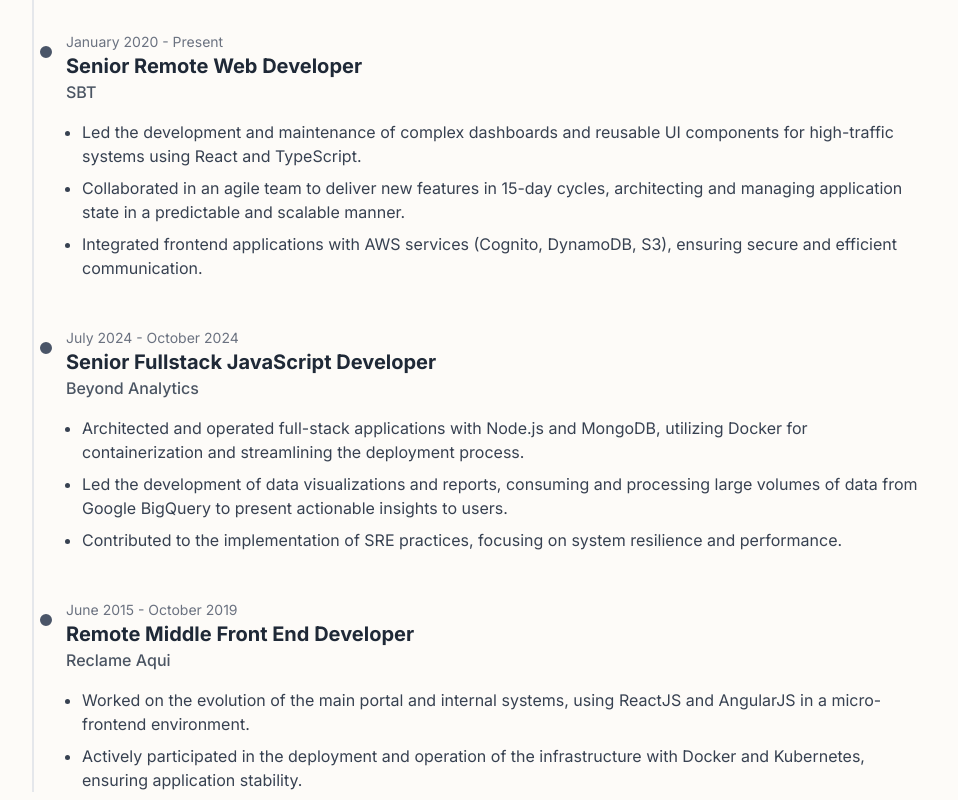
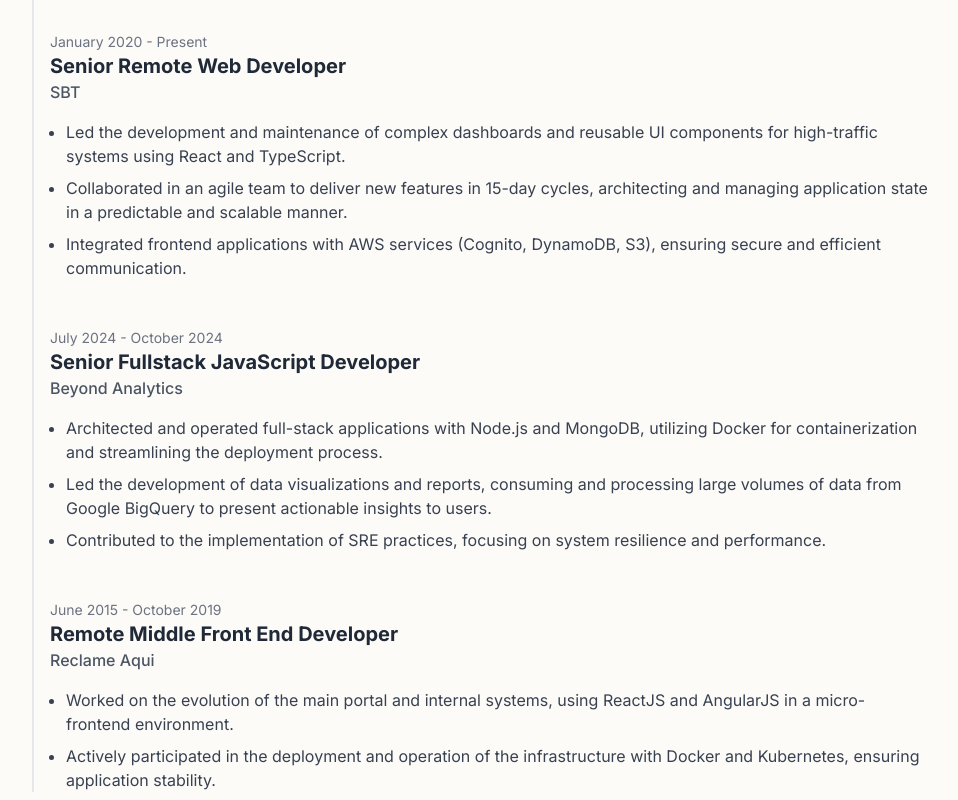
Before and after one commit to thundree/resume, a plain HTML site: page index.html in a window 1280 px wide. Shown: the part 1200-2000 px from the top of the page, without its empty margins (160-1118 px from the left). Drawn offline with nearby package versions, Linux system fonts and the light colour scheme.

Commit message:
Refactor experience section to use static HTML for timeline and enhance content clarity

```diff
--- a/index.html
+++ b/index.html
@@ -17,18 +17,6 @@
         font-family: "Inter", sans-serif;
         background-color: #fdfbf8;
         color: #1a202c;
-      }
-      .timeline-item::before {
-        content: "";
-        position: absolute;
-        left: -30px;
-        top: 20px;
-        transform: translateY(-50%);
-        width: 20px;
-        height: 20px;
-        border-radius: 50%;
-        background-color: #4a5568;
-        border: 4px solid #fdfbf8;
       }
     </style>
   </head>
@@ -109,8 +97,131 @@
         <h2 class="text-3xl font-bold text-center mb-12">
           Professional Experience
         </h2>
-        <div class="relative max-w-4xl mx-auto pl-8 border-l-2 border-gray-200">
-          <div id="timeline-container"></div>
+        <div class="relative max-w-4xl mx-auto pl-4 border-l-2 border-gray-200">
+          <div id="timeline-container">
+            <div class="mb-12 timeline-item relative">
+              <div>
+                <p class="text-sm text-gray-500">March 2012 - Present</p>
+                <h3 class="text-xl font-bold text-gray-800">
+                  Freelance Web Developer
+                </h3>
+                <p class="text-md text-gray-600 font-medium">Self-employed</p>
+              </div>
+              <div class="mt-4">
+                <ul class="ml-4 list-disc space-y-2 text-gray-700">
+                  <li>
+                    Acting as a Senior Full Stack Engineer for various clients,
+                    focusing on the architecture and development of Single Page
+                    Applications (SPAs) and SSR applications with React and
+                    Vue.js.
+                  </li>
+                  <li>
+                    Responsible for the complete feature lifecycle, including
+                    defining API contracts, implementing frontend business
+                    logic, and integrating with Node.js backends.
+                  </li>
+                  <li>
+                    Implemented comprehensive test suites with Jest, Vitest, and
+                    Cypress, ensuring code quality and maintainability while
+                    reducing regressions in production.
+                  </li>
+                  <li>
+                    Optimized application performance through code-splitting,
+                    caching, and Server-Side Rendering (SSR) techniques,
+                    significantly improving Core Web Vitals.
+                  </li>
+                  <li>
+                    Engineered a low-latency, near-instantaneous navigation
+                    experience by leveraging advanced caching and pre-rendering
+                    techniques, consistently achieving exceptional Lighthouse
+                    scores (95+) across performance, accessibility, and SEO.
+                  </li>
+                </ul>
+              </div>
+            </div>
+
+            <div class="mb-12 timeline-item relative">
+              <div>
+                <p class="text-sm text-gray-500">January 2020 - Present</p>
+                <h3 class="text-xl font-bold text-gray-800">
+                  Senior Remote Web Developer
+                </h3>
+                <p class="text-md text-gray-600 font-medium">SBT</p>
+              </div>
+              <div class="mt-4">
+                <ul class="ml-4 list-disc space-y-2 text-gray-700">
+                  <li>
+                    Led the development and maintenance of complex dashboards
+                    and reusable UI components for high-traffic systems using
+                    React and TypeScript.
+                  </li>
+                  <li>
+                    Collaborated in an agile team to deliver new features in
+                    15-day cycles, architecting and managing application state
+                    in a predictable and scalable manner.
+                  </li>
+                  <li>
+                    Integrated frontend applications with AWS services (Cognito,
+                    DynamoDB, S3), ensuring secure and efficient communication.
+                  </li>
+                </ul>
+              </div>
+            </div>
+
+            <div class="mb-12 timeline-item relative">
+              <div>
+                <p class="text-sm text-gray-500">July 2024 - October 2024</p>
+                <h3 class="text-xl font-bold text-gray-800">
+                  Senior Fullstack JavaScript Developer
+                </h3>
+                <p class="text-md text-gray-600 font-medium">
+                  Beyond Analytics
+                </p>
+              </div>
+              <div class="mt-4">
+                <ul class="ml-4 list-disc space-y-2 text-gray-700">
+                  <li>
+                    Architected and operated full-stack applications with
+                    Node.js and MongoDB, utilizing Docker for containerization
+                    and streamlining the deployment process.
+                  </li>
+                  <li>
+                    Led the development of data visualizations and reports,
+                    consuming and processing large volumes of data from Google
+                    BigQuery to present actionable insights to users.
+                  </li>
+                  <li>
+                    Contributed to the implementation of SRE practices, focusing
+                    on system resilience and performance.
+                  </li>
+                </ul>
+              </div>
+            </div>
+
+            <div class="mb-12 timeline-item relative">
+              <div>
+                <p class="text-sm text-gray-500">June 2015 - October 2019</p>
+                <h3 class="text-xl font-bold text-gray-800">
+                  Remote Middle Front End Developer
+                </h3>
+                <p class="text-md text-gray-600 font-medium">Reclame Aqui</p>
+              </div>
+              <div class="mt-4">
+                <ul class="ml-4 list-disc space-y-2 text-gray-700">
+                  <li>
+                    Worked on the evolution of the main portal and internal
+                    systems, using ReactJS and AngularJS in a micro-frontend
+                    environment.
+                  </li>
+                  <li>
+                    Actively participated in the deployment and operation of the
+                    infrastructure with Docker and Kubernetes, ensuring
+                    application stability.
+                  </li>
+                </ul>
+              </div>
+            </div>
+          </div>
         </div>
       </section>
 
@@ -348,74 +459,7 @@
 
     <script>
       document.addEventListener("DOMContentLoaded", function () {
-        const experienceData = [
-          {
-            role: "Freelance Web Developer",
-            company: "Self-employed",
-            period: "March 2012 - Present",
-            details: [
-              "Acting as a Senior Full Stack Engineer for various clients, focusing on the architecture and development of Single Page Applications (SPAs) and SSR applications with React and Vue.js.",
-              "Responsible for the complete feature lifecycle, including defining API contracts, implementing frontend business logic, and integrating with Node.js backends.",
-              "Implemented comprehensive test suites with Jest, Vitest, and Cypress, ensuring code quality and maintainability while reducing regressions in production.",
-              "Optimized application performance through code-splitting, caching, and Server-Side Rendering (SSR) techniques, significantly improving Core Web Vitals.",
-              "Engineered a low-latency, near-instantaneous navigation experience by leveraging advanced caching and pre-rendering techniques, consistently achieving exceptional Lighthouse scores (95+) across performance, accessibility, and SEO.",
-            ],
-          },
-          {
-            role: "Senior Remote Web Developer",
-            company: "SBT",
-            period: "January 2020 - Present",
-            details: [
-              "Led the development and maintenance of complex dashboards and reusable UI components for high-traffic systems using React and TypeScript.",
-              "Collaborated in an agile team to deliver new features in 15-day cycles, architecting and managing application state in a predictable and scalable manner.",
-              "Integrated frontend applications with AWS services (Cognito, DynamoDB, S3), ensuring secure and efficient communication.",
-            ],
-          },
-          {
-            role: "Senior Fullstack JavaScript Developer",
-            company: "Beyond Analytics",
-            period: "July 2024 - October 2024",
-            details: [
-              "Architected and operated full-stack applications with Node.js and MongoDB, utilizing Docker for containerization and streamlining the deployment process.",
-              "Led the development of data visualizations and reports, consuming and processing large volumes of data from Google BigQuery to present actionable insights to users.",
-              "Contributed to the implementation of SRE practices, focusing on system resilience and performance.",
-            ],
-          },
-          {
-            role: "Remote Middle Front End Developer",
-            company: "Reclame Aqui",
-            period: "June 2015 - October 2019",
-            details: [
-              "Worked on the evolution of the main portal and internal systems, using ReactJS and AngularJS in a micro-frontend environment.",
-              "Actively participated in the deployment and operation of the infrastructure with Docker and Kubernetes, ensuring application stability.",
-            ],
-          },
-        ];
-
-        const timelineContainer = document.getElementById("timeline-container");
-        experienceData.forEach((job) => {
-          const item = document.createElement("div");
-          item.className = "mb-12 timeline-item relative";
-
-          const content = `
-                    <div>
-                        <p class="text-sm text-gray-500">${job.period}</p>
-                        <h3 class="text-xl font-bold text-gray-800">${
-                          job.role
-                        }</h3>
-                        <p class="text-md text-gray-600 font-medium">${
-                          job.company
-                        }</p>
-                    </div>
-                    <div class="mt-4">
-                        <ul class="ml-4 list-disc space-y-2 text-gray-700">
-                            ${job.details.map((d) => `<li>${d}</li>`).join("")}
-                        </ul>
-                    </div>
-                `;
-          item.innerHTML = content;
-          timelineContainer.appendChild(item);
-        });
+        // Timeline is now static in HTML; only initialize the Skills chart.
 
         const skillsData = {
           labels: [
@@ -448,17 +492,10 @@
             maintainAspectRatio: false,
             scales: {
               r: {
-                angleLines: {
-                  color: "rgba(0, 0, 0, 0.1)",
-                },
-                grid: {
-                  color: "rgba(0, 0, 0, 0.1)",
-                },
+                angleLines: { color: "rgba(0, 0, 0, 0.1)" },
+                grid: { color: "rgba(0, 0, 0, 0.1)" },
                 pointLabels: {
-                  font: {
-                    size: 14,
-                    weight: "bold",
-                  },
+                  font: { size: 14, weight: "bold" },
                   color: "#2D3748",
                 },
                 ticks: {
@@ -470,11 +507,7 @@
                 suggestedMax: 10,
               },
             },
-            plugins: {
-              legend: {
-                display: false,
-              },
-            },
+            plugins: { legend: { display: false } },
           },
         };
 
```
